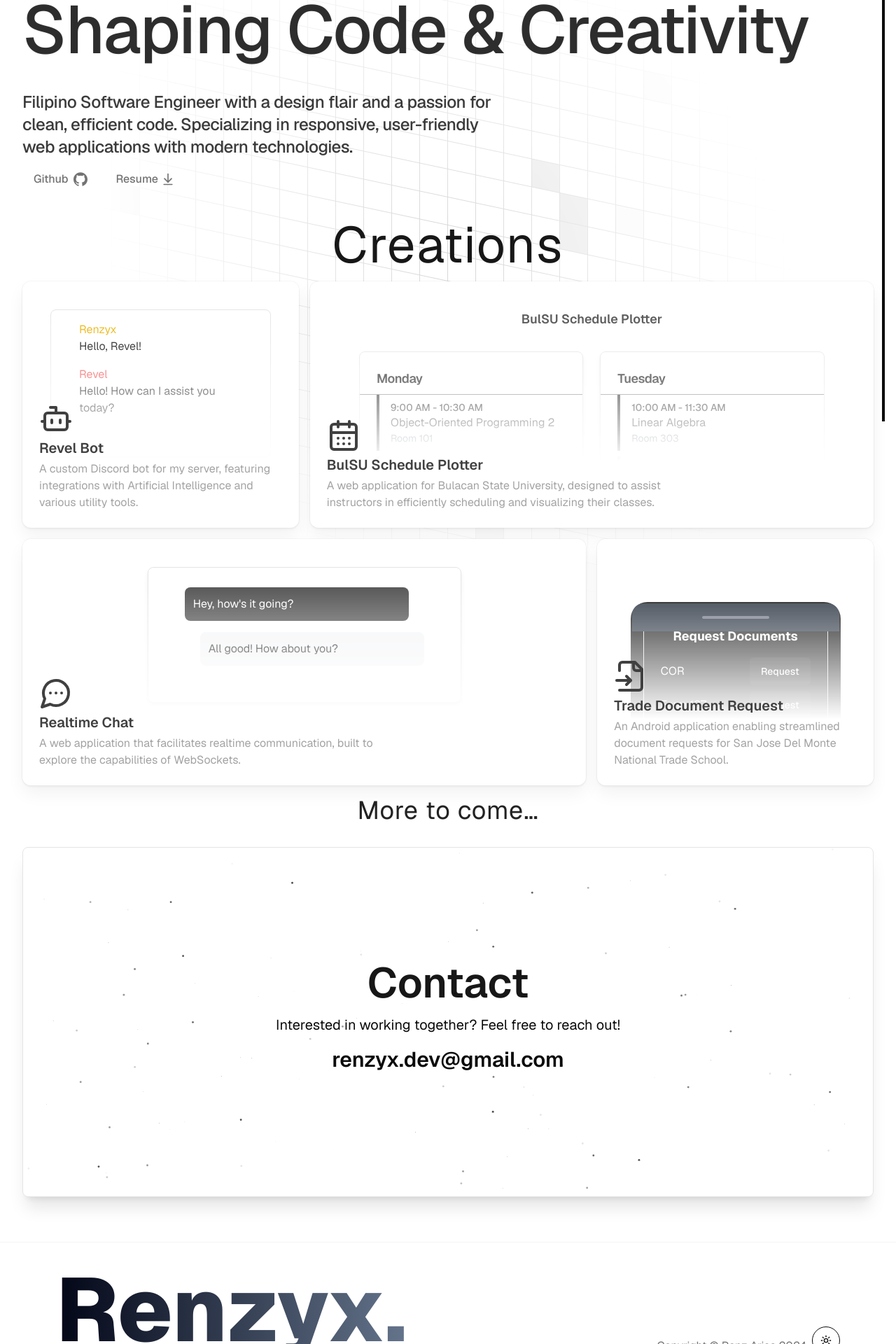
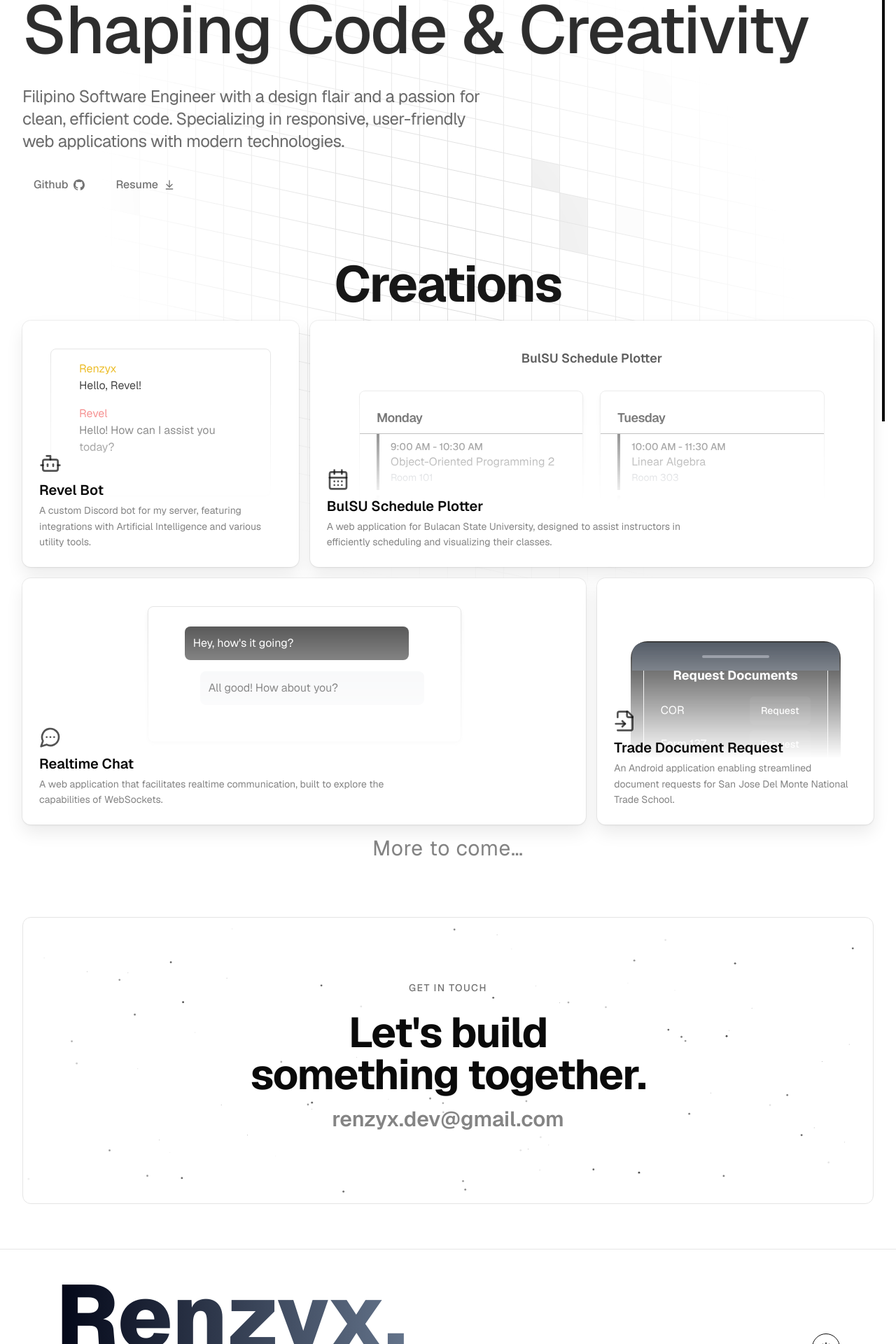
Before and after one commit to xyugen/portfolio, a Next.js app: page / in a window 1280 px wide. Shown: the part 198-2118 px from the top of the page at 70% size. Built offline with nearby package versions, Linux system fonts and the light colour scheme.

Commit message:
refactor: make ui bolder

```diff
--- a/src/app/components/About.tsx
+++ b/src/app/components/About.tsx
@@ -14,8 +14,8 @@ import {
 
 const About = () => {
     return (
-        <section id="about" className="space-y-4">
-            <div className="flex flex-col gap-6 md:gap-10">
+        <section id="about" className="space-y-8">
+            <div className="flex flex-col gap-6 md:gap-8">
                 {about.map((data, index) => (
                     <WordFadeIn
                         key={index}
@@ -33,7 +33,7 @@ const About = () => {
                     type: "tween",
                     ease: "easeOut",
                 }}
-                className="flex flex-row gap-2"
+                className="flex flex-row gap-3"
             >
                 <TooltipProvider>
                     <Tooltip>
@@ -49,7 +49,7 @@ const About = () => {
                                     className="flex flex-row md:text-base gap-2 items-center"
                                 >
                                     Github{" "}
-                                    <Github className="size-3 md:size-5" />
+                                    <Github className="size-3.5 md:size-4" />
                                 </Link>
                             </Button>
                         </TooltipTrigger>
@@ -68,10 +68,10 @@ const About = () => {
                                     href="/resume"
                                     target="_blank"
                                     rel="noopener noreferrer"
-                                    className="flex flex-row md:text-base gap-1 items-center"
+                                    className="flex flex-row md:text-base gap-2 items-center"
                                 >
                                     Resume{" "}
-                                    <ArrowDownToLine className="size-4 md:size-5" />
+                                    <ArrowDownToLine className="size-3.5 md:size-4" />
                                 </Link>
                             </Button>
                         </TooltipTrigger>
--- a/src/app/components/BentoProjects.tsx
+++ b/src/app/components/BentoProjects.tsx
@@ -33,14 +33,14 @@ const Bento = () => {
 };
 
 const section: React.ReactNode[] = [
-    <h2 key={0} className="text-primary text-7xl text-center tracking-wide font">
+    <h2 key={0} className="text-primary text-7xl font-bold text-center tracking-tight">
         Creations
     </h2>,
     <Bento key={1} />,
     <WordFadeIn
         key={2}
         words="More to come&hellip;"
-        className="text-foreground/90 text-2xl md:text-4xl tracking-wide text-center"
+        className="text-foreground/50 text-xl md:text-3xl tracking-wide text-center"
         delay={0.75}
     />,
 ];
--- a/src/app/components/Contact.tsx
+++ b/src/app/components/Contact.tsx
@@ -1,4 +1,3 @@
-import H2 from "@/components/H2";
 import BlurFade from "@/components/magicui/blur-fade";
 import { ConfettiButton } from "@/components/magicui/confetti";
 import Particles from "@/components/magicui/particles";
@@ -16,24 +15,26 @@ const Contact = () => {
     return (
         <section
             id="contact"
-            className="relative p-8 md:p-2 flex h-[500px] w-full flex-col items-center justify-center overflow-hidden rounded-lg border bg-background md:shadow-xl"
+            className="relative py-24 px-8 flex w-full flex-col items-center justify-center overflow-hidden rounded-xl border bg-background"
         >
             <BlurFade delay={0.5} inView>
-                <H2 className="text-5xl md:text-6xl font-semibold">Contact</H2>
-            </BlurFade>
-            <BlurFade delay={0.5 * 2}>
-                <p className="text-foreground text-center text-base md:text-xl my-4 pointer-events-none">
-                    Interested in working together? Feel free to reach out!
+                <p className="text-muted-foreground text-sm font-medium tracking-widest uppercase mb-6">
+                    Get in touch
                 </p>
             </BlurFade>
-            <BlurFade delay={0.5 * 3} className="z-10">
+            <BlurFade delay={0.5 * 2} inView>
+                <h2 className="text-4xl md:text-6xl font-bold text-foreground text-center tracking-tight mb-4 max-w-xl leading-tight">
+                    Let&apos;s build something together.
+                </h2>
+            </BlurFade>
+            <BlurFade delay={0.5 * 3} className="z-10" inView>
                 <ConfettiButton
                     variant={"link"}
-                    className="bg-transparent text-foreground"
+                    className="bg-transparent p-0 h-auto"
                 >
                     <a
                         href="mailto:renzyx.dev@gmail.com"
-                        className="text-lg md:text-3xl font-semibold"
+                        className="text-xl md:text-3xl font-semibold text-foreground/50 hover:text-foreground transition-colors duration-300"
                     >
                         renzyx.dev@gmail.com
                     </a>
@@ -41,7 +42,7 @@ const Contact = () => {
             </BlurFade>
             <Particles
                 className="absolute inset-0 z-0"
-                quantity={100}
+                quantity={80}
                 ease={80}
                 color={color}
                 refresh
--- a/src/app/components/Portfolio.tsx
+++ b/src/app/components/Portfolio.tsx
@@ -26,7 +26,7 @@ export default function Component() {
                 />
             </div>
             <div className="relative z-10">
-                <div className="max-w-4xl md:max-w-7xl mx-auto space-y-8 px-6 sm:px-8 md:px-20 lg:px-8 py-16">
+                <div className="max-w-4xl md:max-w-7xl mx-auto space-y-20 px-6 sm:px-8 md:px-20 lg:px-8 py-16">
                     <About />
 
                     {/* <Projects /> */}
--- a/src/app/components/data.tsx
+++ b/src/app/components/data.tsx
@@ -168,6 +168,6 @@ export const about = [
     },
     {
         text: "Filipino Software Engineer with a design flair and a passion for clean, efficient code. Specializing in responsive, user-friendly web applications with modern technologies.",
-        className: "md:max-w-2xl font-medium text-foreground/80 md:text-2xl",
+        className: "md:max-w-2xl font-normal text-foreground/60 md:text-2xl",
     },
 ];
--- a/src/components/layouts/Footer.tsx
+++ b/src/components/layouts/Footer.tsx
@@ -2,14 +2,16 @@ import ThemeToggle from "../theme-toggle";
 
 const Footer = () => {
     return (
-        <footer className="bg-background border-t border-t-muted p-8 xl:px-20 z-50">
-            <div className="flex flex-col flex-wrap md:flex-row items-start md:items-end justify-between">
-                <p className="font-extrabold text-5xl md:text-9xl bg-gradient-to-r from-slate-950 to-slate-500 dark:from-slate-500 dark:to-slate-100 bg-clip-text text-transparent">
-                    Renzyx.
-                </p>
+        <footer className="bg-background border-t border-t-border p-8 xl:px-20 z-50">
+            <div className="flex flex-col flex-wrap md:flex-row items-start md:items-end justify-between gap-4">
+                <div className="flex flex-col gap-1">
+                    <p className="font-extrabold text-5xl md:text-9xl bg-gradient-to-r from-slate-950 to-slate-500 dark:from-slate-500 dark:to-slate-100 bg-clip-text text-transparent leading-none">
+                        Renzyx.
+                    </p>
+                </div>
                 <div className="flex flex-row items-end gap-2">
-                    <p className="text-muted-foreground">
-                        Copyright &copy; Renz Arias {new Date().getFullYear()}
+                    <p className="text-muted-foreground text-sm">
+                        &copy; {new Date().getFullYear()} Renz Arias
                     </p>
                     <ThemeToggle />
                 </div>
--- a/src/components/layouts/Header.tsx
+++ b/src/components/layouts/Header.tsx
@@ -7,9 +7,9 @@ const headerData: { text: string; className: string }[] = [
     {
         text: "renzyx.",
         className:
-            "bg-gradient-to-r from-slate-950 to-slate-500 dark:from-slate-500 dark:to-slate-100 bg-clip-text text-5xl font-extrabold text-transparent text-5xl",
+            "bg-gradient-to-r from-slate-950 to-slate-500 dark:from-slate-500 dark:to-slate-100 bg-clip-text text-5xl font-extrabold text-transparent",
     },
-    { text: "Software Engineer", className: "text-3xl font-medium" },
+    { text: "Software Engineer", className: "text-2xl font-semibold text-muted-foreground" },
 ];
 
 const Header = () => {
--- a/src/components/magicui/bento-grid.tsx
+++ b/src/components/magicui/bento-grid.tsx
@@ -45,19 +45,19 @@ const BentoCard = ({
     className={cn(
       "group relative col-span-3 flex flex-col justify-between overflow-hidden rounded-xl",
       // light styles
-      "bg-white [box-shadow:0_0_0_1px_rgba(0,0,0,.03),0_2px_4px_rgba(0,0,0,.05),0_12px_24px_rgba(0,0,0,.05)]",
+      "bg-white [box-shadow:0_0_0_1px_rgba(0,0,0,.06),0_2px_4px_rgba(0,0,0,.04),0_12px_24px_rgba(0,0,0,.08)]",
       // dark styles
-      "transform-gpu dark:bg-black dark:[border:1px_solid_rgba(255,255,255,.1)] dark:[box-shadow:0_-20px_80px_-20px_#ffffff1f_inset]",
+      "transform-gpu dark:bg-black dark:[border:1px_solid_rgba(255,255,255,.12)] dark:[box-shadow:0_-20px_80px_-20px_#ffffff1f_inset]",
       className,
     )}
   >
     <div>{background}</div>
     <div className="pointer-events-none z-10 flex transform-gpu flex-col gap-1 p-6 transition-all duration-300 group-hover:-translate-y-10">
-      <Icon className="h-12 w-12 origin-left transform-gpu text-neutral-700 transition-all duration-300 ease-in-out group-hover:scale-75" />
-      <h3 className="text-xl font-semibold text-neutral-700 dark:text-neutral-300">
+      <Icon className="h-8 w-8 origin-left transform-gpu text-foreground/70 transition-all duration-300 ease-in-out group-hover:scale-75" />
+      <h3 className="text-xl font-semibold text-foreground mt-1">
         {name}
       </h3>
-      <p className="max-w-lg text-neutral-400">{description}</p>
+      <p className="max-w-lg text-foreground/50 text-sm leading-relaxed">{description}</p>
     </div>
 
     <div
@@ -65,14 +65,14 @@ const BentoCard = ({
         "pointer-events-none absolute bottom-0 flex w-full translate-y-10 transform-gpu flex-row items-center p-4 opacity-0 transition-all duration-300 group-hover:translate-y-0 group-hover:opacity-100",
       )}
     >
-      <Button variant="ghost" asChild size="sm" className="pointer-events-auto">
+      <Button variant="ghost" asChild size="sm" className="pointer-events-auto font-medium">
         <a href={href}>
           {cta}
           <ArrowRightIcon className="ml-2 h-4 w-4" />
         </a>
       </Button>
     </div>
-    <div className="pointer-events-none absolute inset-0 transform-gpu transition-all duration-300 group-hover:bg-black/[.03] group-hover:dark:bg-neutral-800/10" />
+    <div className="pointer-events-none absolute inset-0 transform-gpu transition-all duration-300 group-hover:bg-black/[.02] group-hover:dark:bg-white/[.02]" />
   </div>
 );
 
```
